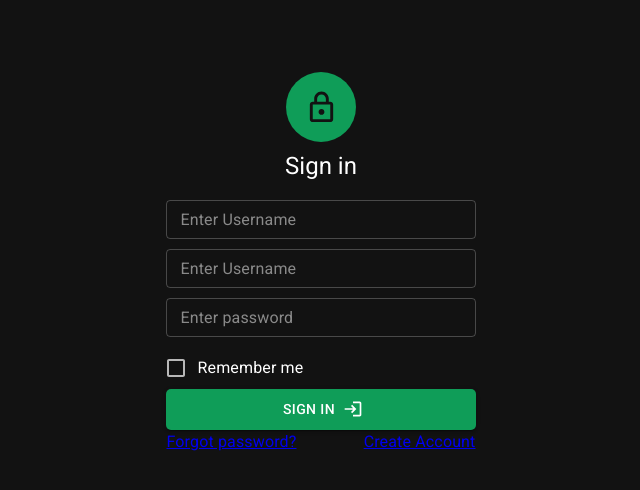
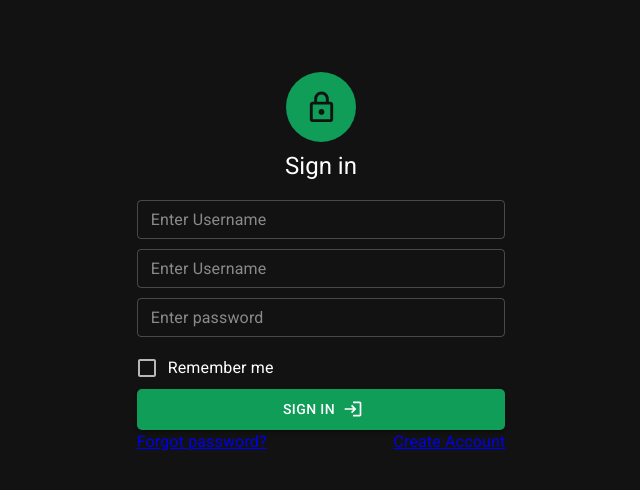
Before and after one commit to Piabik-U-Limited/sticky-mind-webi, a React (Vite) app: page /auth in a window 1280 px wide. Shown: the top 490 px of the page, without its empty margins (319-959 px from the left). Built offline with nearby package versions, Linux system fonts and the light colour scheme; no server answers.

Commit message:
Minor edit in login form to match the sigh uo form

```diff
--- a/src/auth/SignIn.jsx
+++ b/src/auth/SignIn.jsx
@@ -19,7 +19,7 @@ import { companies } from "../utils/companies";
 import { loginSchema } from "../shemas/loginSchema";
 import useLogin from "../api/hooks/useLogin";
 export default function SignIn() {
-  const {handleLogin}=useLogin()
+  const { handleLogin } = useLogin();
   return (
     <Box
       sx={{
@@ -53,6 +53,7 @@ export default function SignIn() {
             onSubmit={handleSubmit}
             noValidate
             sx={{ mt: 1 }}
+            minWidth={"32%"}
           >
             {/* <SelectField
               labelName="Select Company"
@@ -69,7 +70,7 @@ export default function SignIn() {
               }))}
             /> */}
 
-<TextInputField
+            <TextInputField
               name="companyName"
               placeholder="Enter Username"
               type="input"
```
